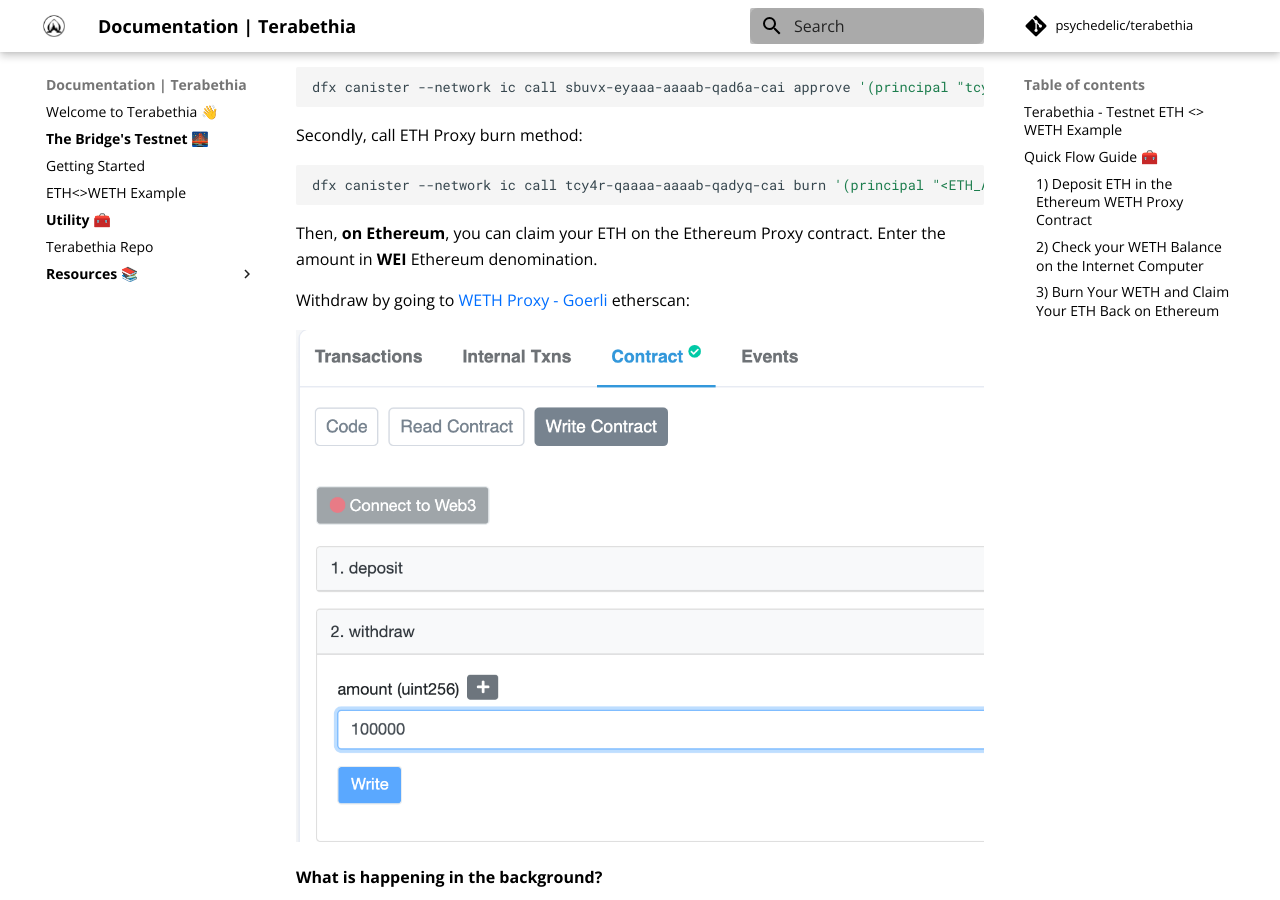
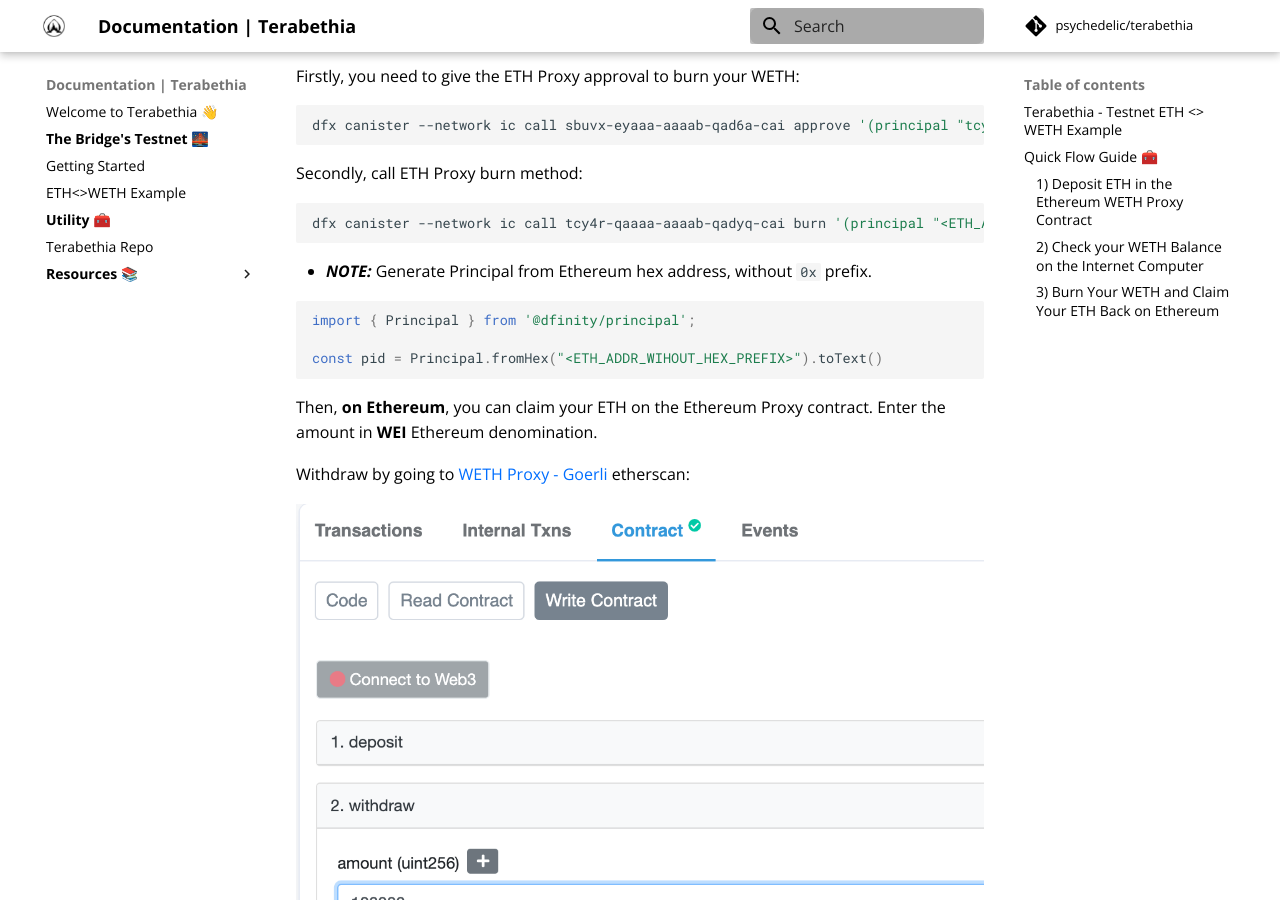
Before and after one commit to Psychedelic/terabethia-docs, an MkDocs documentation site: the page built from docs/terabethia-testnet/eth-weth.md, in a window 1280 px wide and 900 px high, scrolled down 2558 px. Built offline with MkDocs 1.6.1 and Material for MkDocs 9.7.7, drawn with Linux system fonts in a browser that asks for light colours; comment, search, counter and statistics services are not loaded; some of the changed text lies outside the part shown.

Commit message:
javascript examples, hex from pid, hex to pid

````diff
--- a/docs/terabethia-testnet/eth-weth.md
+++ b/docs/terabethia-testnet/eth-weth.md
@@ -44,7 +44,9 @@ You can easily deposit by going to [WETH Proxy - Goerli](https://goerli.ethersca
 
 - ***NOTE:*** the `user` here is a Principal ID as hex.
 ```js
-Principal.fromText('<PID_HERE').toHex().toLowerCase()
+import { Principal } from '@dfinity/principal';
+
+const hexString = Principal.fromText('<PID_HERE>').toHex().toLowerCase();
 ```
 
 **What is happening in the background?**
@@ -85,6 +87,13 @@ Secondly, call ETH Proxy burn method:
 dfx canister --network ic call tcy4r-qaaaa-aaaab-qadyq-cai burn '(principal "<ETH_ADDRESS_AS_PID_HERE>", 2000:nat)'
 ```
 
+- ***NOTE:*** Generate Principal from Ethereum hex address, without `0x` prefix.
+```js
+import { Principal } from '@dfinity/principal';
+
+const pid = Principal.fromHex("<ETH_ADDR_WIHOUT_HEX_PREFIX>").toText()
+```
+
 Then, **on Ethereum**, you can claim your ETH on the Ethereum Proxy contract. Enter the amount in **WEI** Ethereum denomination.
 
 Withdraw by going to [WETH Proxy - Goerli](https://goerli.etherscan.io/address/0x1b864e1ca9189cfbd8a14a53a02e26b00ab5e91a#writeContract) etherscan:
````
